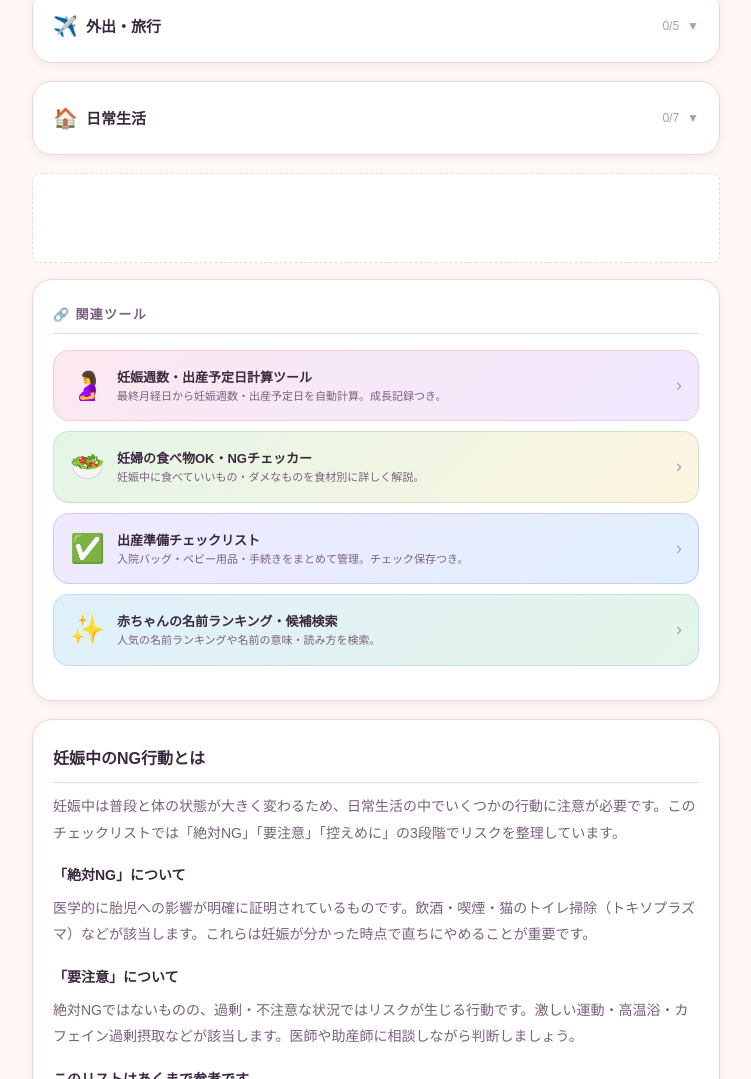
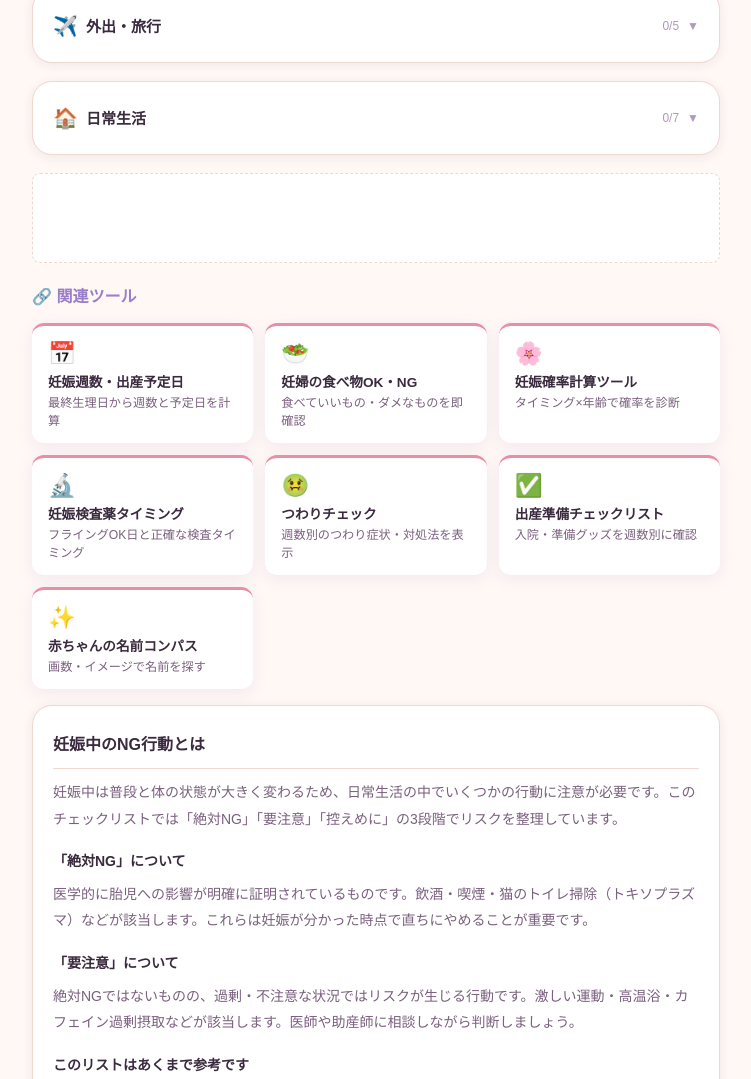
Before and after one commit to nakadairr/ninpu-ng-check, a plain HTML site: page index.html in a window 1280 px wide. Shown: the part 1460-2539 px from the top of the page, without its empty margins (264-1015 px from the left). Drawn offline with Linux system fonts and the light colour scheme.

Commit message:
Add mutual cross-links to all 8 pregnancy sites

```diff
--- a/index.html
+++ b/index.html
@@ -200,6 +200,12 @@ footer a { color:var(--text3); }
 @media(max-width:420px) {
   .legend { gap:8px; }
 }
+.banner-grid{display:grid;grid-template-columns:repeat(auto-fill,minmax(170px,1fr));gap:12px;margin:16px 0;}
+.banner-card{background:#fff;border-radius:12px;box-shadow:0 4px 16px rgba(155,126,200,0.12);padding:14px 16px;border-top:3px solid #e88fa8;display:block;transition:transform .2s;text-decoration:none;color:inherit;}
+.banner-card:hover{transform:translateY(-2px);}
+.banner-card .icon{font-size:1.4rem;}
+.banner-card .title{font-size:.85rem;font-weight:700;color:#3a2a3e;margin-top:4px;}
+.banner-card .desc{font-size:.76rem;color:#7a607e;margin-top:2px;}
 </style>
 </head>
 <body>
@@ -244,41 +250,46 @@ footer a { color:var(--text3); }
     <script>(adsbygoogle = window.adsbygoogle || []).push({});</script>
   </div>
 
-  <!-- 関連サイト -->
-  <div class="card">
-    <div class="card-title">🔗 関連ツール</div>
-    <a class="link-banner ninsin" href="https://ninsin-keisan.vercel.app/" target="_blank" rel="noopener">
-      <div class="banner-icon">🤰</div>
-      <div class="banner-body">
-        <h3>妊娠週数・出産予定日計算ツール</h3>
-        <p>最終月経日から妊娠週数・出産予定日を自動計算。成長記録つき。</p>
-      </div>
-      <div class="banner-arrow">›</div>
-    </a>
-    <a class="link-banner shokuhin" href="https://ninpu-shokuhin-check.vercel.app/" target="_blank" rel="noopener">
-      <div class="banner-icon">🥗</div>
-      <div class="banner-body">
-        <h3>妊婦の食べ物OK・NGチェッカー</h3>
-        <p>妊娠中に食べていいもの・ダメなものを食材別に詳しく解説。</p>
-      </div>
-      <div class="banner-arrow">›</div>
-    </a>
-    <a class="link-banner checklist" href="https://shussan-check.vercel.app/" target="_blank" rel="noopener">
-      <div class="banner-icon">✅</div>
-      <div class="banner-body">
-        <h3>出産準備チェックリスト</h3>
-        <p>入院バッグ・ベビー用品・手続きをまとめて管理。チェック保存つき。</p>
-      </div>
-      <div class="banner-arrow">›</div>
-    </a>
-    <a class="link-banner namae" href="https://namae-compass.vercel.app/" target="_blank" rel="noopener">
-      <div class="banner-icon">✨</div>
-      <div class="banner-body">
-        <h3>赤ちゃんの名前ランキング・候補検索</h3>
-        <p>人気の名前ランキングや名前の意味・読み方を検索。</p>
-      </div>
-      <div class="banner-arrow">›</div>
-    </a>
+  <!-- 関連ツール -->
+  <div style="margin-top:20px;">
+    <div style="font-size:1rem;font-weight:700;color:#9b7ec8;margin-bottom:12px;">🔗 関連ツール</div>
+    <div class="banner-grid">
+      <a class="banner-card" href="https://ninsin-keisan.vercel.app/">
+        <div class="icon">📅</div>
+        <div class="title">妊娠週数・出産予定日</div>
+        <div class="desc">最終生理日から週数と予定日を計算</div>
+      </a>
+      <a class="banner-card" href="https://ninpu-shokuhin-check.vercel.app/">
+        <div class="icon">🥗</div>
+        <div class="title">妊婦の食べ物OK・NG</div>
+        <div class="desc">食べていいもの・ダメなものを即確認</div>
+      </a>
+      <a class="banner-card" href="https://ninshin-kakuritsu.vercel.app/">
+        <div class="icon">🌸</div>
+        <div class="title">妊娠確率計算ツール</div>
+        <div class="desc">タイミング×年齢で確率を診断</div>
+      </a>
+      <a class="banner-card" href="https://kentai-timing.vercel.app/">
+        <div class="icon">🔬</div>
+        <div class="title">妊娠検査薬タイミング</div>
+        <div class="desc">フライングOK日と正確な検査タイミング</div>
+      </a>
+      <a class="banner-card" href="https://tsuwari-check.vercel.app/">
+        <div class="icon">🤢</div>
+        <div class="title">つわりチェック</div>
+        <div class="desc">週数別のつわり症状・対処法を表示</div>
+      </a>
+      <a class="banner-card" href="https://shussan-check.vercel.app/">
+        <div class="icon">✅</div>
+        <div class="title">出産準備チェックリスト</div>
+        <div class="desc">入院・準備グッズを週数別に確認</div>
+      </a>
+      <a class="banner-card" href="https://namae-compass.vercel.app/">
+        <div class="icon">✨</div>
+        <div class="title">赤ちゃんの名前コンパス</div>
+        <div class="desc">画数・イメージで名前を探す</div>
+      </a>
+    </div>
   </div>
 
   <!-- SEO -->
```
